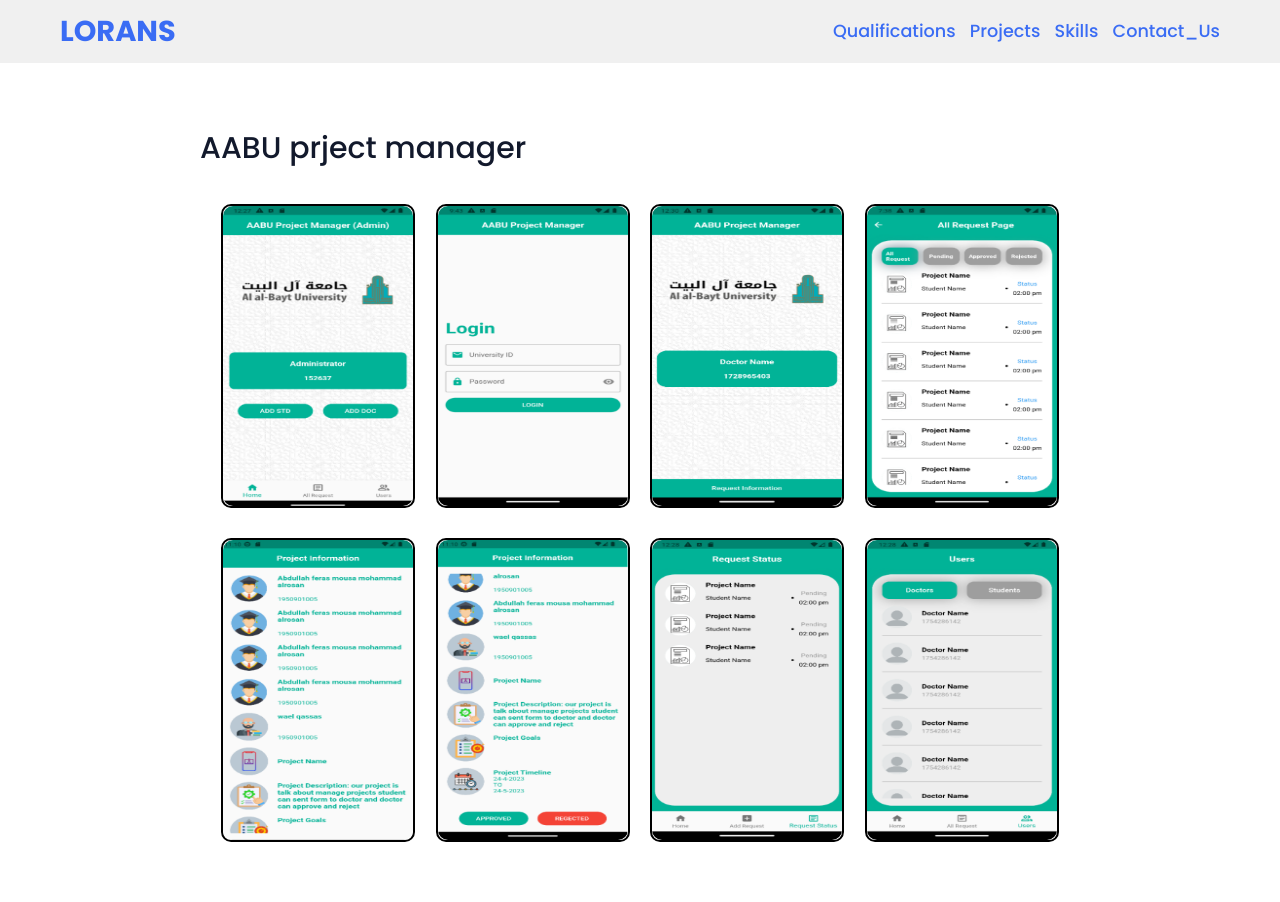
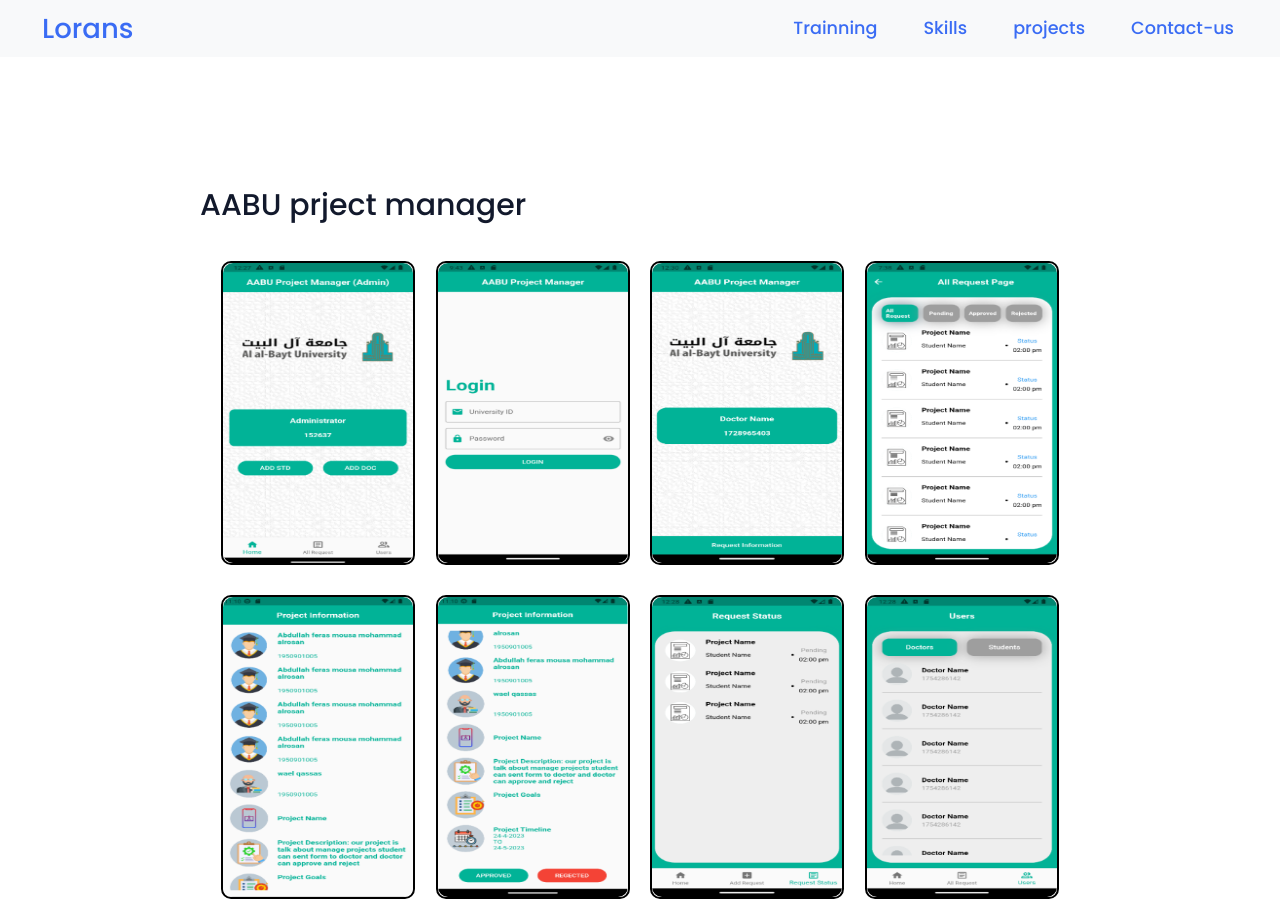
Before and after one commit to loransalkhateeb/html_project, a plain HTML site: page project3.html in a window 1280 px wide. Shown: the top 902 px of the page. Drawn offline with nearby package versions, Linux system fonts and the light colour scheme.

Commit message:
The second modification

```diff
--- a/project3.html
+++ b/project3.html
@@ -10,15 +10,17 @@
 </head>
 <body style="background-color:white;">
 
-    <header>
-        <a href="#" class="logo">Lorans</a>
-        <nav class="navigation">
-            <a href="#services">Qualifications</a>
-            <a href="#projects">Projects</a>
-            <a href="#skills">Skills</a>
-            <a href="#contact">Contact_Us</a>
-        </nav>
-    </header>
+    <nav class="navbar navbar-expand-lg navbar-light bg-light">
+        <div class="container">
+          <a  href="#main">Lorans</a>
+        </div>
+        <div class="con_nav">
+            <a class="navbar-brand" href="#services">Trainning</a>
+          <a class="navbar-brand" href="#skills">Skills</a>
+          <a class="navbar-brand" href="#projects">projects</a>
+          <a class="navbar-brand" href="#contact">Contact-us</a>
+        </div>
+      </nav>
 
 
     <section class="projects_page">
--- a/style.css
+++ b/style.css
@@ -15,23 +15,41 @@
     --tr2:scale(1.2);
     --bkblue:#3a6cf4;
 }
+.container{
+    font-size: 25px;
+}
 
-header {
+.navbar {
     background-color: #f0f0f0;
     width: 100%;
     position: fixed;
     z-index: 999;
     display: flex;
-    justify-content: space-between;
+    justify-content: space-around;
     align-items: center;
-    padding: 10px 60px ;
+    padding: 30px 60px ;
 }
 
-@media only screen and (min-width : 200px) {
-    .nav {
- float:left;
- }
+
+
+
+
+@media screen and (min-width:400px){
+    body{
+        width: 100%;
+    }
+    .info1 p{
+        display: flex;
+        flex-wrap: wrap;
+    }
+    .footer{
+        width: 100%;
+        padding: 0%;
+    }
 }
+
+
+
 .logo{
     text-decoration: none;
     color: #3a6cf4;
@@ -40,16 +58,23 @@
     font-size: 1.8em;
 }
 
-.navigation a{
+
+.navbar a{
     color: #3a6cf4;
     text-decoration: none;
     font-size: 1.1em;
     font-weight: 500;
     padding-left: 30px;
 }
+.con_nav{
+   display: flex;
+   margin-right: 30px;
+}
 
-.navigation a:hover{
+.navbar a:hover{
     color: #601cfc;
+    font-size: 30px;
+    transition: var(--tr);
 }
 
 section {
@@ -393,6 +418,25 @@
     padding: 0 12px 0 0;
 
 }
+
+@media only screen and (min-width:400px){
+.footer{
+    width: 100%;
+    font-size: 12px;
+}
+.main div{
+ padding-top: 90px;
+}
+.nav1 a{
+    overflow: hidden;
+}
+
+
+
+}
+
+
+
 
 @media (max-width:1023px){
     header{
```
Also changed, not shown: index.html (+12 -9 lines), profile_page.html (+11 -8 lines), project2.html (+11 -10 lines), projects_page.html (+11 -9 lines), images/menu.png (added).
